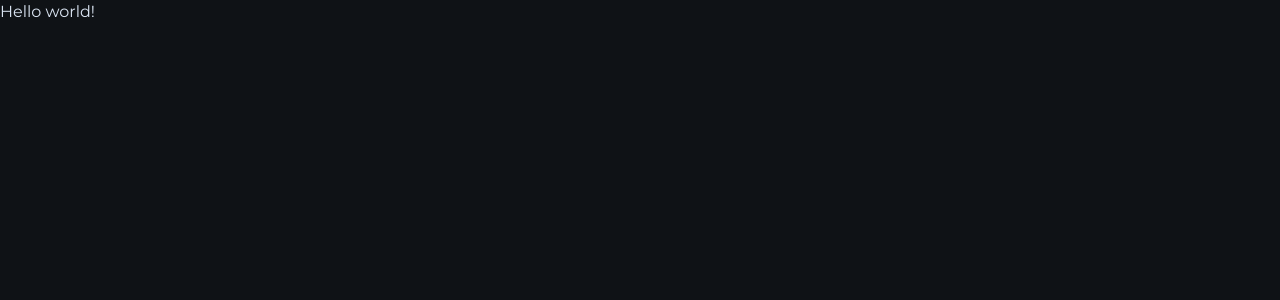
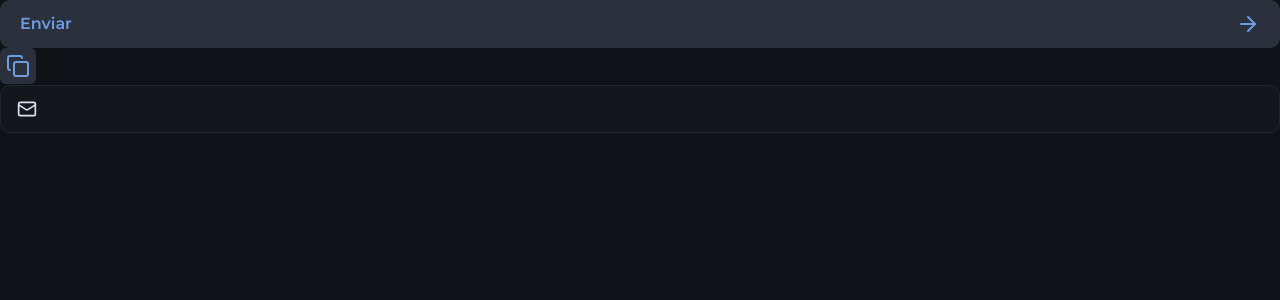
Before and after one commit to joschonarth/devstage-web, a Next.js app: page / in a window 1280 px wide. Shown: the top 300 px of the page. Built offline with nearby package versions, Linux system fonts and the light colour scheme.

Commit message:
feat: create Input component

```diff
--- a/src/app/page.tsx
+++ b/src/app/page.tsx
@@ -1,7 +1,29 @@
+import { ArrowRight, Copy, Mail } from 'lucide-react'
+import { Button } from '@/components/button'
+import { IconButton } from '@/components/icon-button'
+import { InputField, InputIcon, InputRoot } from '@/components/input'
+
 export default function Home() {
   return (
     <main>
-      <div>Hello world!</div>
+      <Button>
+        Enviar
+        <ArrowRight />
+      </Button>
+
+      <IconButton>
+        <Copy />
+      </IconButton>
+
+      <div>
+        <InputRoot>
+          <InputIcon>
+            <Mail className="size-5" />
+          </InputIcon>
+
+          <InputField />
+        </InputRoot>
+      </div>
     </main>
-  );
+  )
 }
--- /dev/null
+++ b/src/components/input.tsx
@@ -0,0 +1,32 @@
+import type { ComponentProps } from 'react'
+
+interface InputRootProps extends ComponentProps<'div'> {
+  error?: boolean
+}
+
+export function InputRoot({ error = false, ...props }: InputRootProps) {
+  return (
+    <div
+      data-error={error}
+      className="group bg-gray-800 h-12 border border-gray-600 rounded-xl px-4 flex items-center gap-2 focus-within:border-gray-100 data-[error=true]:border-danger"
+      {...props}
+    />
+  )
+}
+
+interface InputIconProps extends ComponentProps<'span'> {}
+
+export function InputIcon({ ...props }: InputIconProps) {
+  return (
+    <span
+      className="text-gray-400 group-focus-within:text-gray-100 group-[&:not(:has(input:placeholder-shown))]:text-gray-100 group-data-[error=true]:text-danger"
+      {...props}
+    />
+  )
+}
+
+interface InputFieldProps extends ComponentProps<'input'> {}
+
+export function InputField({ ...props }: InputFieldProps) {
+  return <input className="flex-1 outline-0 placeholder-gray-400" {...props} />
+}
```
